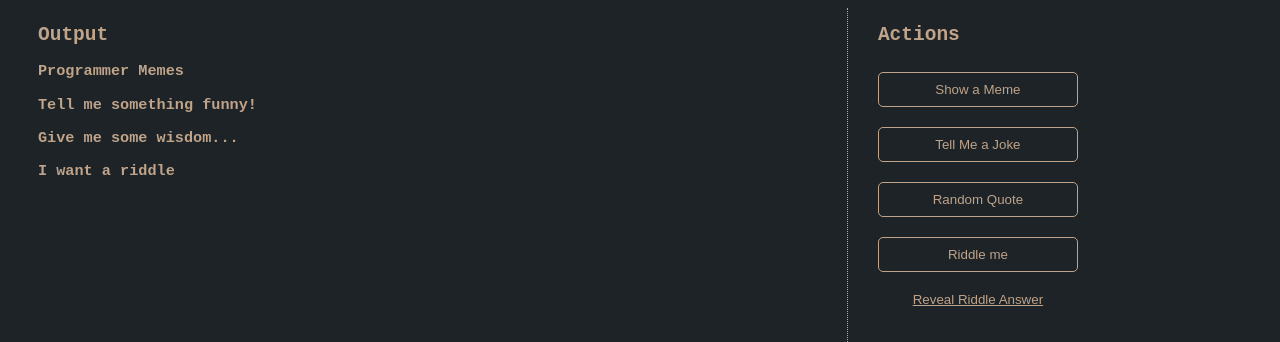
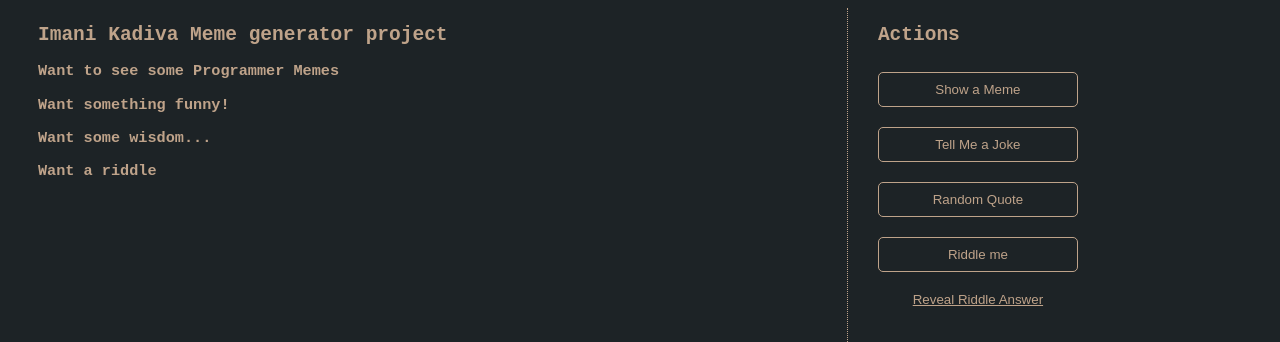
Before and after one commit to ImaniKadiva7/Meme_Generator_website_project, a plain HTML site: page index.html in a window 1280 px wide. Shown: the top 342 px of the page. Drawn offline with Linux system fonts and the light colour scheme.

Commit message:
Update index.html

```diff
--- a/index.html
+++ b/index.html
@@ -14,20 +14,20 @@
     <main>
 
       <section class="content">
-        <h2>Output</h2>
-        <h3>Programmer Memes</h3>
+        <h2>Imani Kadiva Meme generator project</h2>
+        <h3>Want to see some Programmer Memes</h3>
         <div class="meme-content">
 
         </div>
-        <h3>Tell me something funny!</h3>
+        <h3>Want something funny!</h3>
         <div class="joke-content">
 
         </div>
-        <h3>Give me some wisdom...</h3>
+        <h3>Want some wisdom...</h3>
         <div class="quote-content">
 
         </div>
-        <h3>I want a riddle</h3>
+        <h3>Want a riddle</h3>
         <div class="riddle-content">
 
         </div>
```
